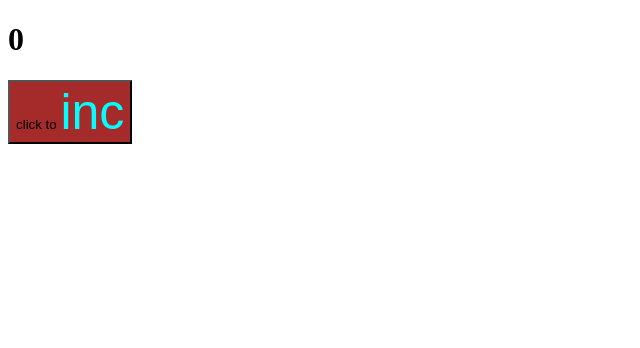
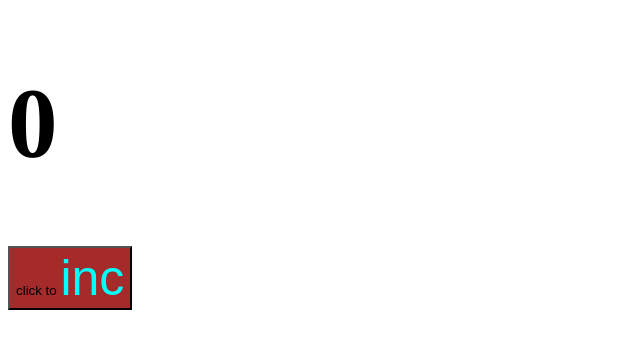
Before and after one commit to Kaklesha/webpackLearn, a React app: page / in a window 1280 px wide. Shown: the top 348 px of the page, without its empty margins (0-640 px from the left). Built offline with nearby package versions, Linux system fonts and the light colour scheme.

Commit message:
feat: add cssModules an d.ts what will rewrite later

```diff
--- a/src/components/App.scss
+++ b/src/components/App.module.scss
@@ -1,7 +1,10 @@
-button{
+.button{
     background-color: brown;
     span{
         color: aqua;
         font-size: 50px;
     }
 }
+.value{
+    font-size: 99px;
+}
--- a/src/components/App.tsx
+++ b/src/components/App.tsx
@@ -1,13 +1,13 @@
 import { useState } from "react";
-import './App.scss';
+import styles from './App.module.scss';
 export const App = () =>{
 
     const [count, setCount] = useState<number>(0);
     const increment = ()=>{ setCount(prev=>prev+1)}
     return(
         <>
-        <h1>{count}</h1>
-        <button onClick={increment}>click to <span>inc</span></button>
+        <h1 className={styles.value}>{count}</h1>
+        <button className={styles.button} onClick={increment}>click to <span>inc</span></button>
         </>
     );
 }
```
Also changed, not shown: src/global.d.ts (added, +7 -0 lines), 1 other file (tests, documents, lock files or other folders).
